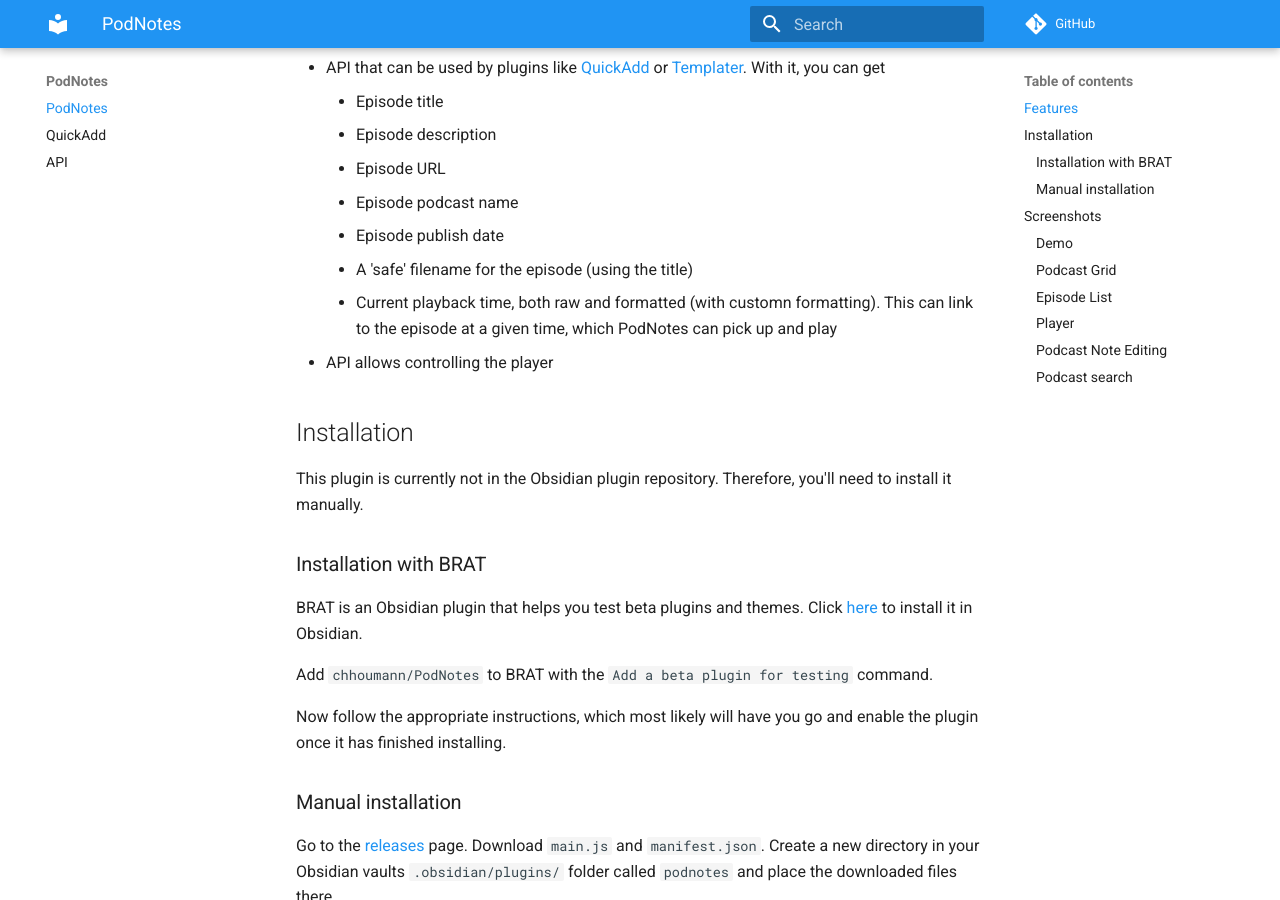
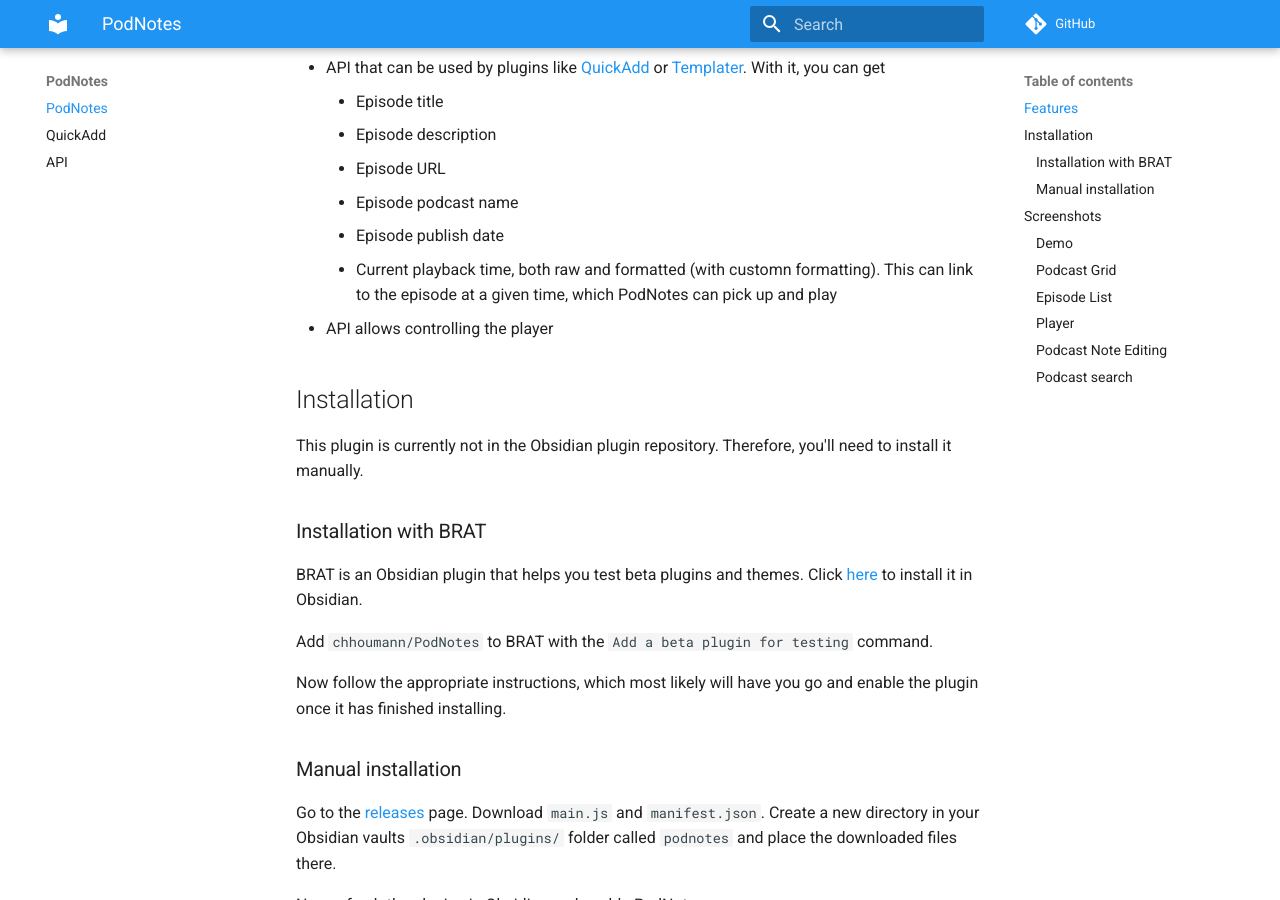
Before and after one commit to chhoumann/PodNotes, an MkDocs documentation site: the page built from docs/docs/index.md, in a window 1280 px wide and 900 px high, scrolled down 417 px. Built offline with MkDocs 1.6.1 and Material for MkDocs 9.7.7, drawn with Linux system fonts in a browser that asks for light colours; comment, search, counter and statistics services are not loaded.

Commit message:
docs: remove point - takes custom script which is included in docs

```diff
--- a/docs/docs/index.md
+++ b/docs/docs/index.md
@@ -15,7 +15,6 @@ Here's the features that'll help you do that 👇.
     - Episode URL
     - Episode podcast name
     - Episode publish date
-    - A 'safe' filename for the episode (using the title)
     - Current playback time, both raw and formatted (with customn formatting). This can link to the episode at a given time, which PodNotes can pick up and play
 - API allows controlling the player
 
```
